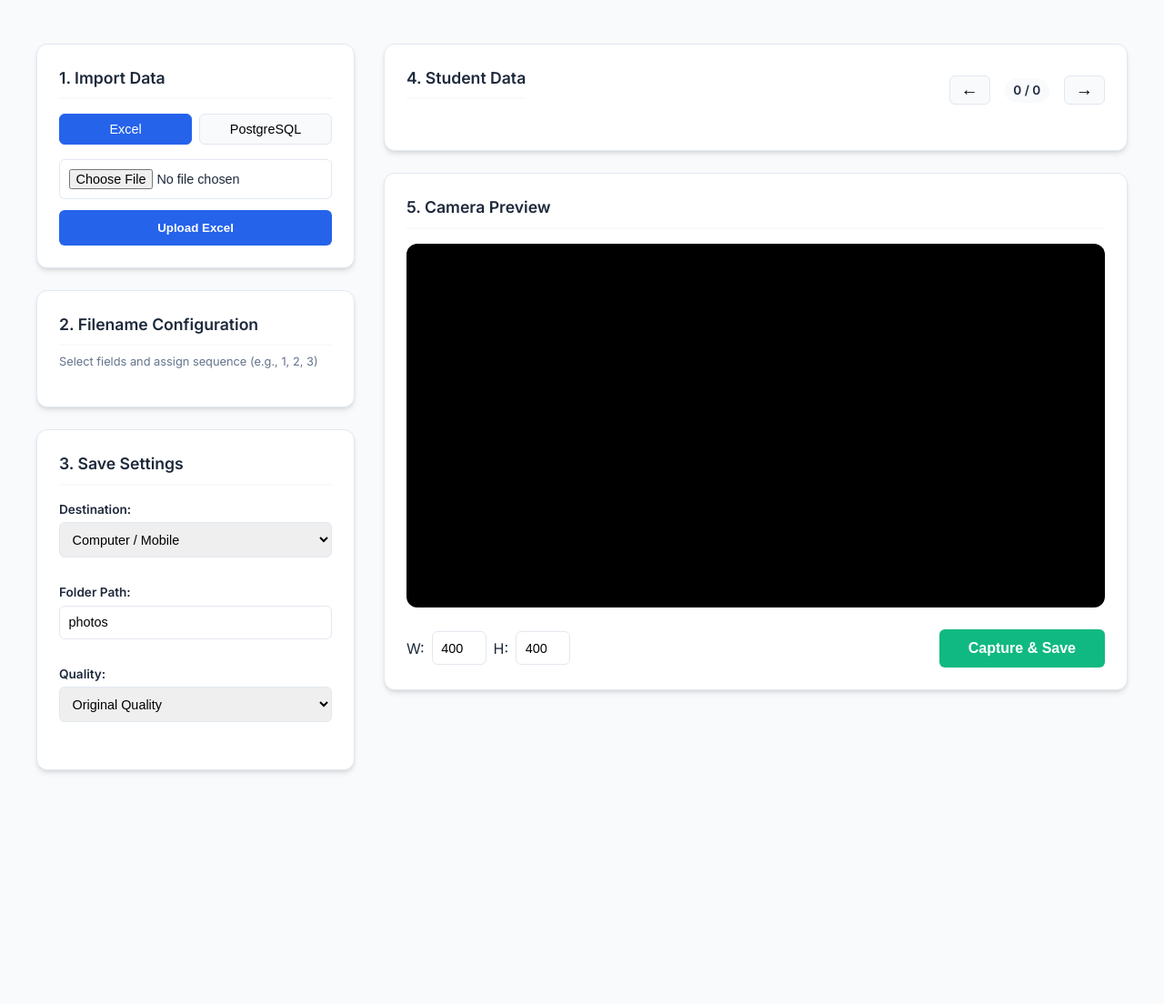
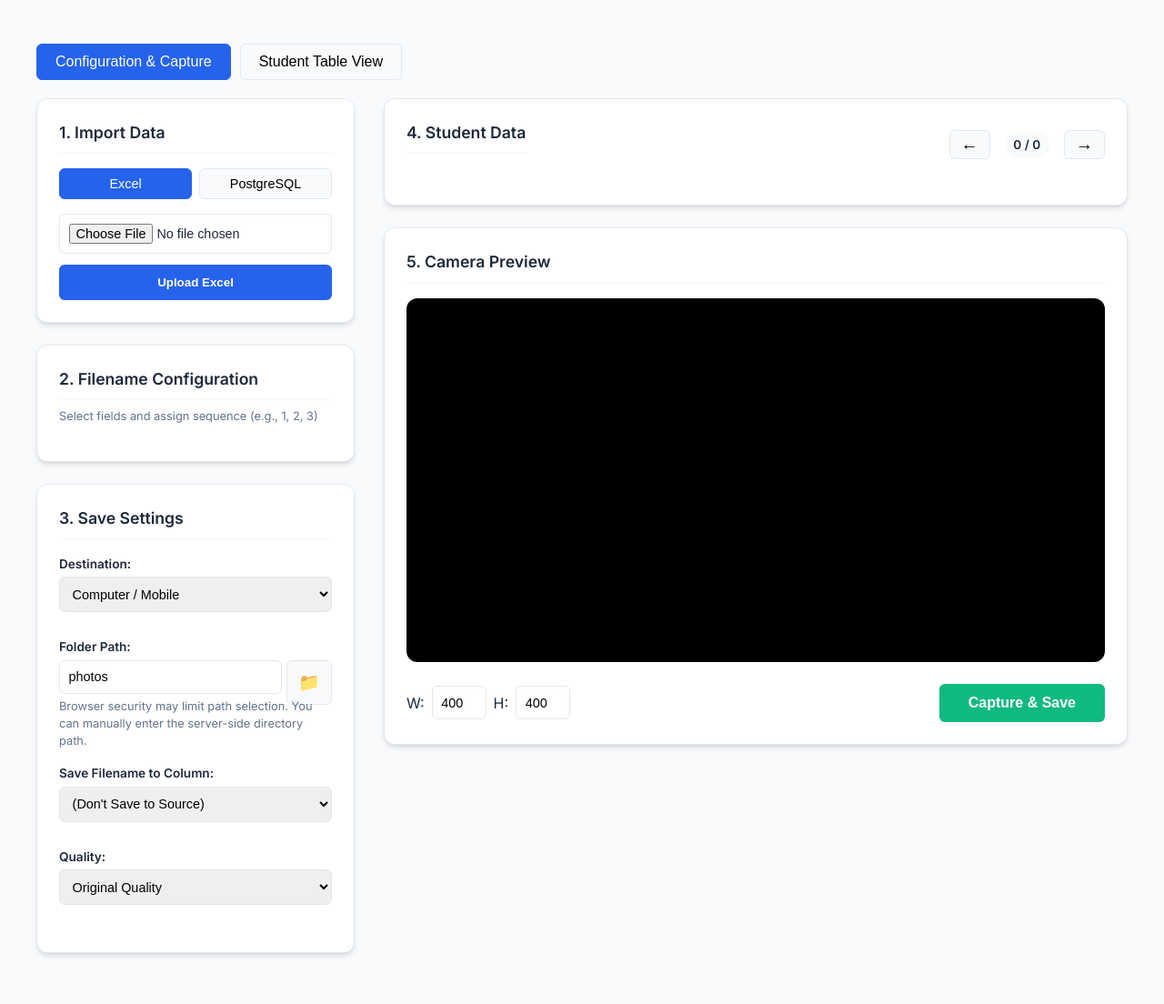
Before and after one commit to biswasp87/I_Card_Manager, a Flask app: page / in a window 1280 px wide. Shown: the part 118-1222 px from the top of the page at 91% size. Before the commit the page ends 968 px from the top, so only its background shows below. Run offline with Flask 3, Linux system fonts and the light colour scheme; some libraries are stand-ins or nearby versions.

Commit message:
Version 1.1.

```diff
--- a/app.py
+++ b/app.py
@@ -6,13 +6,14 @@ from io import BytesIO
 from PIL import Image
 import json
 import psycopg2
+from psycopg2 import sql
 from googleapiclient.discovery import build
 from googleapiclient.http import MediaIoBaseUpload
 from google_auth_oauthlib.flow import Flow
 from flask import session, url_for, redirect
 
 app = Flask(__name__)
-app.secret_key = 'super_secret_key_for_session'
+app.secret_key = os.environ.get('FLASK_SECRET_KEY', 'default_secret_key_for_dev')
 app.config['UPLOAD_FOLDER'] = 'uploads'
 app.config['PHOTO_FOLDER'] = 'photos'
 
@@ -22,6 +23,7 @@ os.makedirs(app.config['PHOTO_FOLDER'], exist_ok=True)
 
 # Global variable to store student data
 student_df = None
+source_info = {}
 
 @app.route('/')
 def index():
@@ -32,18 +34,25 @@ def fetch_db():
     global student_df
     data = request.json
     try:
-        conn = psycopg2.connect(
-            host=data['host'],
-            database=data['database'],
-            user=data['user'],
-            password=data['password'],
-            port=data.get('port', 5432)
-        )
-        query = f"SELECT * FROM {data['table']}"
-        student_df = pd.read_sql(query, conn)
+        conn_params = {
+            'host': data['host'],
+            'database': data['database'],
+            'user': data['user'],
+            'password': data['password'],
+            'port': data.get('port', 5432)
+        }
+        conn = psycopg2.connect(**conn_params)
+        # Use psycopg2.sql to safely quote table name
+        query = sql.SQL("SELECT * FROM {}").format(sql.Identifier(data['table']))
+        student_df = pd.read_sql(query.as_string(conn), conn)
         conn.close()
         student_df = student_df.fillna("")
         columns = student_df.columns.tolist()
+
+        source_info['type'] = 'db'
+        source_info['params'] = conn_params
+        source_info['table'] = data['table']
+
         return jsonify({
             "message": "Data fetched from database successfully",
             "columns": columns,
@@ -68,6 +77,10 @@ def upload_file():
             # Replace NaN with empty string for JSON serialization
             student_df = student_df.fillna("")
             columns = student_df.columns.tolist()
+
+            source_info['type'] = 'excel'
+            source_info['path'] = filepath
+
             return jsonify({
                 "message": "File uploaded successfully",
                 "columns": columns,
@@ -86,6 +99,17 @@ def get_data(index):
         return jsonify(row)
     else:
         return jsonify({"error": "Index out of range"}), 404
+
+@app.route('/get_image/<path:filename>')
+def get_image(filename):
+    # Search for image in the configured PHOTO_FOLDER or in root photos
+    save_path = app.config['PHOTO_FOLDER']
+    if os.path.exists(os.path.join(save_path, filename)):
+        return send_from_directory(save_path, filename)
+    elif os.path.exists(os.path.join('photos', filename)):
+        return send_from_directory('photos', filename)
+    else:
+        return send_from_directory('static/images', 'placeholder.jpg')
 
 @app.route('/authorize')
 def authorize():
@@ -187,6 +211,34 @@ def save_photo():
         full_path = os.path.join(save_path, filename)
         with open(full_path, 'wb') as f:
             f.write(final_image_bytes)
+
+        # Update source if requested
+        update_col = data.get('update_column')
+        if update_col and student_df is not None:
+            idx = data.get('index')
+            if idx is not None:
+                student_df.at[idx, update_col] = filename
+                if source_info.get('type') == 'excel':
+                    student_df.to_excel(source_info['path'], index=False)
+                elif source_info.get('type') == 'db':
+                    try:
+                        conn = psycopg2.connect(**source_info['params'])
+                        cur = conn.cursor()
+                        id_col = student_df.columns[0]
+                        id_val = student_df.iloc[idx][id_col]
+
+                        update_query = sql.SQL("UPDATE {} SET {} = %s WHERE {} = %s").format(
+                            sql.Identifier(source_info['table']),
+                            sql.Identifier(update_col),
+                            sql.Identifier(id_col)
+                        )
+                        cur.execute(update_query, (filename, id_val))
+                        conn.commit()
+                        cur.close()
+                        conn.close()
+                    except Exception as e:
+                        print(f"DB update error: {e}")
+
         return jsonify({"message": f"Photo saved locally to {full_path}"})
 
 if __name__ == '__main__':
--- a/static/css/style.css
+++ b/static/css/style.css
@@ -243,3 +243,42 @@ video {
     margin-top: -0.5rem;
     margin-bottom: 1rem;
 }
+
+table {
+    width: 100%;
+    border-collapse: collapse;
+    margin-top: 1rem;
+}
+
+th, td {
+    padding: 12px;
+    text-align: left;
+    border-bottom: 1px solid var(--border);
+}
+
+th {
+    background-color: var(--bg);
+    color: var(--text);
+    font-weight: 600;
+}
+
+tr:hover {
+    background-color: #f1f5f9;
+}
+
+.table-wrapper img {
+    border-radius: 4px;
+    object-fit: cover;
+    border: 1px solid var(--border);
+}
+
+.main-tabs {
+    display: flex;
+    gap: 10px;
+}
+
+.main-tabs .tab-btn {
+    flex: none;
+    padding: 10px 20px;
+    font-size: 1rem;
+}
--- a/static/js/script.js
+++ b/static/js/script.js
@@ -6,6 +6,10 @@ const canvas = document.getElementById('canvas');
 const studentDataDisplay = document.getElementById('studentDataDisplay');
 const recordStatus = document.getElementById('recordStatus');
 const fieldCheckboxes = document.getElementById('fieldCheckboxes');
+const tableHeader = document.getElementById('tableHeader');
+const tableBody = document.getElementById('tableBody');
+const tableFieldCheckboxes = document.getElementById('tableFieldCheckboxes');
+const updateColumnSelect = document.getElementById('updateColumn');
 
 // Camera setup
 async function startCamera() {
@@ -30,10 +34,24 @@ function updatePreviewSize() {
 
 // UI Toggles
 function showTab(tabId) {
-    document.querySelectorAll('.tab-content').forEach(t => t.style.display = 'none');
-    document.querySelectorAll('.tab-btn').forEach(b => b.classList.remove('active'));
+    document.querySelectorAll('.sidebar .tab-content').forEach(t => t.style.display = 'none');
+    document.querySelectorAll('.sidebar .tab-btn').forEach(b => b.classList.remove('active'));
     document.getElementById(tabId).style.display = 'block';
     event.currentTarget.classList.add('active');
+}
+
+function showMainTab(tabId) {
+    document.getElementById('configView').style.display = tabId === 'configView' ? 'grid' : 'none';
+    const tableEl = document.getElementById('tableView');
+    tableEl.style.display = tabId === 'tableView' ? 'block' : 'none';
+    tableEl.dataset.active = tabId === 'tableView' ? 'true' : 'false';
+
+    // Manage tab active state
+    document.querySelectorAll('.main-tabs .tab-btn').forEach(b => {
+        b.classList.toggle('active', b.getAttribute('onclick').includes(tabId));
+    });
+
+    if (tabId === 'tableView') renderTableView();
 }
 
 function toggleDestination() {
@@ -45,6 +63,14 @@ function toggleDestination() {
 function toggleCompression() {
     const comp = document.getElementById('compression').value;
     document.getElementById('compressionSettings').style.display = comp === 'compressed' ? 'block' : 'none';
+}
+
+function updatePath(input) {
+    if (input.files.length > 0) {
+        // webkitRelativePath gives 'folder/file.txt', we want the folder
+        const path = input.files[0].webkitRelativePath.split('/')[0];
+        document.getElementById('savePath').value = path;
+    }
 }
 
 // Data Import
@@ -79,7 +105,31 @@ function handleImportResponse(data) {
     totalRecords = data.total;
     currentIndex = 0;
     renderFieldCheckboxes();
+    renderTableFieldCheckboxes();
+    populateUpdateColumn();
     fetchRecord(0);
+}
+
+function populateUpdateColumn() {
+    updateColumnSelect.innerHTML = '<option value="">(Don\'t Save to Source)</option>';
+    columns.forEach(col => {
+        const opt = document.createElement('option');
+        opt.value = opt.textContent = col;
+        updateColumnSelect.appendChild(opt);
+    });
+}
+
+function renderTableFieldCheckboxes() {
+    tableFieldCheckboxes.innerHTML = '';
+    columns.forEach(col => {
+        const div = document.createElement('div');
+        div.className = 'field-item';
+        div.innerHTML = `
+            <input type="checkbox" name="tableField" value="${col}" onchange="renderTableView()">
+            <span>${col}</span>
+        `;
+        tableFieldCheckboxes.appendChild(div);
+    });
 }
 
 // Filename Field Sequencing
@@ -128,14 +178,117 @@ function displayRecord(data) {
 function nextRecord() { if (currentIndex < totalRecords - 1) fetchRecord(++currentIndex); }
 function prevRecord() { if (currentIndex > 0) fetchRecord(--currentIndex); }
 
+let allData = []; // Store all student records locally for table view
+async function fetchAllData() {
+    const records = [];
+    for(let i=0; i<totalRecords; i++) {
+        const res = await fetch(`/data/${i}`);
+        records.push(await res.json());
+    }
+    allData = records;
+}
+
+async function renderTableView() {
+    await fetchAllData();
+    const selected = Array.from(document.querySelectorAll('input[name="tableField"]:checked'))
+        .map(cb => cb.value)
+        .slice(0, 4);
+
+    // Update headers
+    tableHeader.innerHTML = '<th>Image</th>';
+    selected.forEach(col => {
+        const th = document.createElement('th');
+        th.textContent = col;
+        th.style.cursor = 'pointer';
+        th.onclick = () => sortTable(col);
+        tableHeader.appendChild(th);
+    });
+
+    renderTableRows(allData, selected);
+}
+
+function renderTableRows(data, selected) {
+    tableBody.innerHTML = '';
+    data.forEach((student, idx) => {
+        const tr = document.createElement('tr');
+
+        // Image cell
+        const imgTd = document.createElement('td');
+        const img = document.createElement('img');
+
+        // Find if a Photo/Image column has a value
+        const photoCol = columns.find(c => c.toLowerCase().includes('photo') || c.toLowerCase().includes('image'));
+        const photoFilename = photoCol ? student[photoCol] : null;
+
+        img.src = photoFilename ? `/get_image/${photoFilename}` : '/static/images/placeholder.jpg';
+        img.style.width = '60px';
+        img.style.height = '60px';
+        img.style.objectFit = 'cover';
+        img.style.cursor = 'pointer';
+        img.onerror = () => { img.src = '/static/images/placeholder.jpg'; };
+        img.onclick = () => goToCapture(idx);
+        imgTd.appendChild(img);
+        tr.appendChild(imgTd);
+
+        selected.forEach(col => {
+            const td = document.createElement('td');
+            td.textContent = student[col];
+            tr.appendChild(td);
+        });
+        tableBody.appendChild(tr);
+    });
+}
+
+function filterTable() {
+    const val = document.getElementById('tableFilter').value.toLowerCase();
+    const selected = Array.from(document.querySelectorAll('input[name="tableField"]:checked'))
+        .map(cb => cb.value)
+        .slice(0, 4);
+
+    const filtered = allData.filter(s =>
+        Object.values(s).some(v => String(v).toLowerCase().includes(val))
+    );
+    renderTableRows(filtered, selected);
+}
+
+let sortDir = 1;
+function sortTable(col) {
+    sortDir *= -1;
+    const selected = Array.from(document.querySelectorAll('input[name="tableField"]:checked'))
+        .map(cb => cb.value)
+        .slice(0, 4);
+
+    allData.sort((a, b) => {
+        if (a[col] < b[col]) return -1 * sortDir;
+        if (a[col] > b[col]) return 1 * sortDir;
+        return 0;
+    });
+    renderTableRows(allData, selected);
+}
+
+function goToCapture(idx) {
+    currentIndex = idx;
+    fetchRecord(currentIndex);
+    window.fromTable = true;
+    showMainTab('configView');
+}
+
 // Capture and Save
 async function authorizeDrive() {
     window.open('/authorize', '_blank');
 }
 
 async function capturePhoto() {
+    console.log("CapturePhoto called");
     const ctx = canvas.getContext('2d');
+    try {
         ctx.drawImage(video, 0, 0, canvas.width, canvas.height);
+    } catch (e) {
+        console.warn("Canvas draw error (possibly no video stream):", e);
+        // Just draw a colored rectangle for testing if video fails
+        ctx.fillStyle = "blue";
+        ctx.fillRect(0, 0, canvas.width, canvas.height);
+    }
     const image = canvas.toDataURL('image/jpeg');
 
     // Filename sequence
@@ -164,13 +317,30 @@ async function capturePhoto() {
         target_size: document.getElementById('targetSize').value
     };
 
+    try {
         const res = await fetch('/save_photo', {
             method: 'POST',
             headers: { 'Content-Type': 'application/json' },
-        body: JSON.stringify(body)
+            body: JSON.stringify({
+                ...body,
+                index: currentIndex,
+                update_column: document.getElementById('updateColumn').value
+            })
         });
         const result = await res.json();
+        console.log("Save result:", result);
         alert(result.message || result.error);
+
+        // If we were previously on Table View, navigate back
+        if (window.fromTable) {
+            console.log("Returning to table view");
+            window.fromTable = false;
+            showMainTab('tableView');
+        }
+    } catch (err) {
+        console.error("Save photo error:", err);
+        alert("Error saving photo.");
+    }
 }
 
 window.onload = () => {
--- a/templates/index.html
+++ b/templates/index.html
@@ -14,7 +14,12 @@
             <p>Streamlined student data and photo management</p>
         </header>
 
-        <main class="grid-layout">
+        <div class="main-tabs" style="margin-bottom: 20px;">
+            <button class="tab-btn active" onclick="showMainTab('configView')">Configuration & Capture</button>
+            <button class="tab-btn" onclick="showMainTab('tableView')">Student Table View</button>
+        </div>
+
+        <main id="configView" class="grid-layout">
             <!-- Sidebar: Import and Config -->
             <aside class="sidebar">
                 <section class="card">
@@ -59,12 +64,25 @@
 
                     <div id="localDest" class="input-group">
                         <label>Folder Path:</label>
-                        <input type="text" id="savePath" value="photos">
+                        <div style="display: flex; gap: 5px;">
+                            <input type="text" id="savePath" value="photos">
+                            <input type="file" id="dirPicker" webkitdirectory directory style="display:none;" onchange="updatePath(this)">
+                            <button class="nav-btn" title="Browse Folder (Note: only works in modern browsers)" onclick="document.getElementById('dirPicker').click()">📁</button>
+                        </div>
+                        <p class="hint">Browser security may limit path selection. You can manually enter the server-side directory path.</p>
                     </div>
 
                     <div id="driveDest" class="input-group" style="display:none;">
                         <button class="secondary-btn" onclick="authorizeDrive()">Login to Google Drive</button>
                         <input type="text" id="driveFolderId" placeholder="Folder ID (Optional)">
+                    </div>
+
+                    <div class="input-group">
+                        <label>Save Filename to Column:</label>
+                        <select id="updateColumn">
+                            <option value="">(Don't Save to Source)</option>
+                            <!-- Column names -->
+                        </select>
                     </div>
 
                     <div class="input-group">
@@ -120,6 +138,34 @@
                 </section>
             </div>
         </main>
+
+        <main id="tableView" class="card" style="display:none;">
+            <div class="table-controls" style="margin-bottom: 20px;">
+                <h3>Table Configuration</h3>
+                <p class="hint">Select up to 4 fields to display</p>
+                <div id="tableFieldCheckboxes" class="field-list" style="display: flex; flex-wrap: wrap; gap: 10px;">
+                    <!-- Fields for table view -->
+                </div>
+            </div>
+
+            <div class="table-filters" style="margin-bottom: 20px; display: flex; gap: 10px;">
+                <input type="text" id="tableFilter" placeholder="Filter all fields..." onkeyup="filterTable()">
+            </div>
+
+            <div class="table-wrapper" style="overflow-x: auto;">
+                <table id="studentTable">
+                    <thead>
+                        <tr id="tableHeader">
+                            <th>Image</th>
+                            <!-- Dynamic headers -->
+                        </tr>
+                    </thead>
+                    <tbody id="tableBody">
+                        <!-- Student rows -->
+                    </tbody>
+                </table>
+            </div>
+        </main>
     </div>
     <script src="{{ url_for('static', filename='js/script.js') }}"></script>
 </body>
```
Also changed, not shown: photos/1_A_HARDIK_PASWAN.jpg (added), photos/1_A_PANKIT_KUMARI.jpg (added), photos/1_A_SUMANT_KUMAR.jpg (added), photos/S001.jpg (added), static/images/placeholder.jpg (added), 3 other files. Lines whose indentation alone changed are shown as unchanged.
